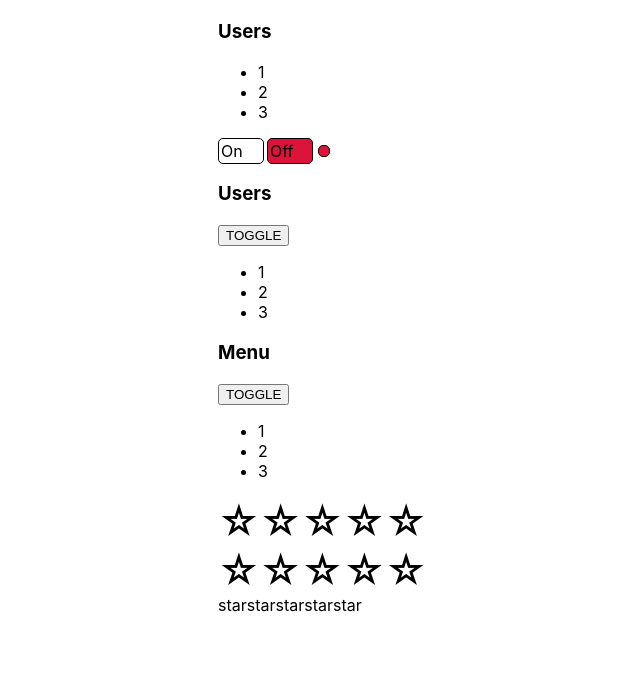
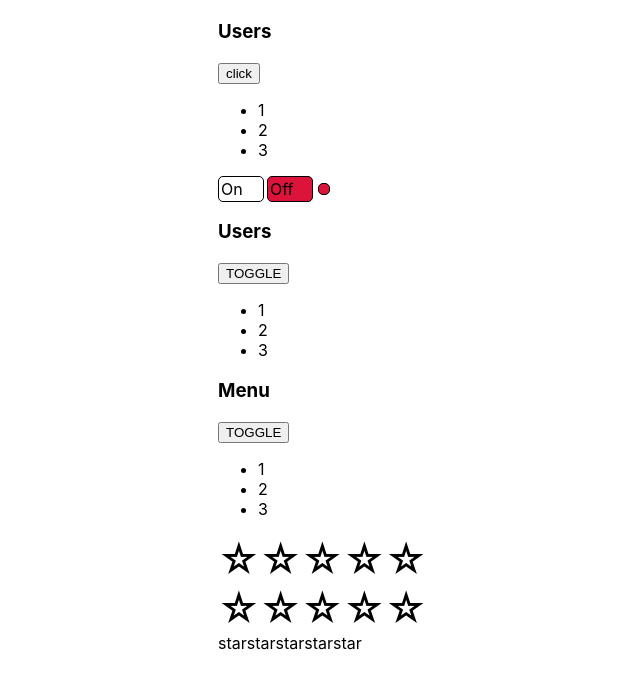
Before and after one commit to e-doschechnikova/Skills-training, a React (Create React App) app: page / in a window 1280 px wide. Shown: the top 688 px of the page, without its empty margins (122-762 px from the left). Built offline with nearby package versions, Linux system fonts and the light colour scheme.

Commit message:
add props

```diff
--- a/src/App.tsx
+++ b/src/App.tsx
@@ -11,6 +11,7 @@ function App(props: any) {
   console.log("App rendering");
 
   let [ratingValue, setratingValue] = useState<RatingValueType>(0);
+  let [accordionCollapsed, setAccordionCollapsed] = useState<boolean>(false);
 
   return (
     <div className="App">
@@ -18,7 +19,7 @@ function App(props: any) {
       <PageTitle title={"My friends"} />
      <Accordion titleValue={"Menu"} collapsed={true} /> */}
 
-      <Accordion titleValue={"Users"} collapsed={false} />
+      <Accordion titleValue={"Users"} accordionCollapsed={accordionCollapsed} onClick={setAccordionCollapsed} />
 
       <OnOff />
 
--- a/src/components/Accordion/Accordion.tsx
+++ b/src/components/Accordion/Accordion.tsx
@@ -3,7 +3,8 @@ import React from "react";
 
 type AccordionPropsType = {
   titleValue: string;
-  collapsed: boolean;
+  accordionCollapsed: boolean;
+  onClick: (type: boolean) => void;
 };
 
 function Accordion(props: AccordionPropsType) {
@@ -11,7 +12,15 @@ function Accordion(props: AccordionPropsType) {
   return (
     <div>
       <AccordionTitle title={props.titleValue} />
-      {!props.collapsed && <AccordionBody />}
+      <button
+        onClick={() => {
+          props.onClick(!props.accordionCollapsed);
+        }}
+      >
+        click
+      </button>
+
+      {!props.accordionCollapsed && <AccordionBody />}
     </div>
   );
 }
```
